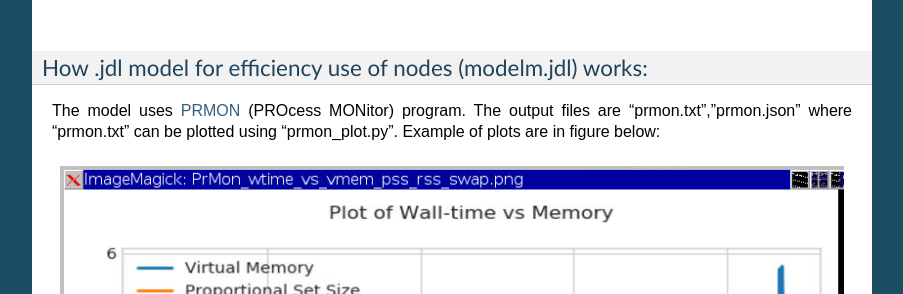
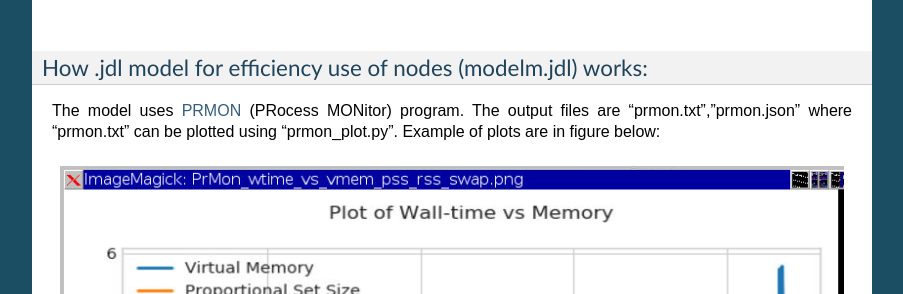
Before and after one commit to cimpan91/Docs, a Sphinx documentation site: the page built from Docs/BENCHM.rst, in a window 1280 px wide and 900 px high, scrolled down 3360 px. Shown: the part 158-452 px from the top of the window, without its empty margins (198-1101 px from the left). Built offline with Sphinx 7.4.7, drawn with Linux system fonts in a browser that asks for light colours.

```diff
--- a/Docs/BENCHM.rst
+++ b/Docs/BENCHM.rst
@@ -193,7 +193,7 @@ is a plot for 10 jobs ran on processors 2 to 32.
 How .jdl model for efficiency use of nodes (modelm.jdl) works:
 --------------------------------------------------------------
 
-The model uses `PRMON  <https://github.com/HSF/prmon/blob/main/README.md>`__ (PROcess MONitor) program. The output files are "prmon.txt","prmon.json" where "prmon.txt" can be plotted using “prmon_plot.py”. Example of plots are in figure below:
+The model uses `PRMON  <https://github.com/HSF/prmon/blob/main/README.md>`__ (PRocess MONitor) program. The output files are "prmon.txt","prmon.json" where "prmon.txt" can be plotted using “prmon_plot.py”. Example of plots are in figure below:
 
 .. figure:: pr1252.png
    :alt: TotalCPUTime(s)/(WallClockTime(s)*Number of Processors)
```
